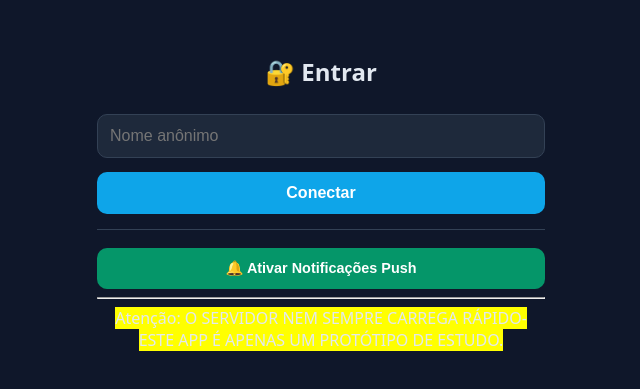
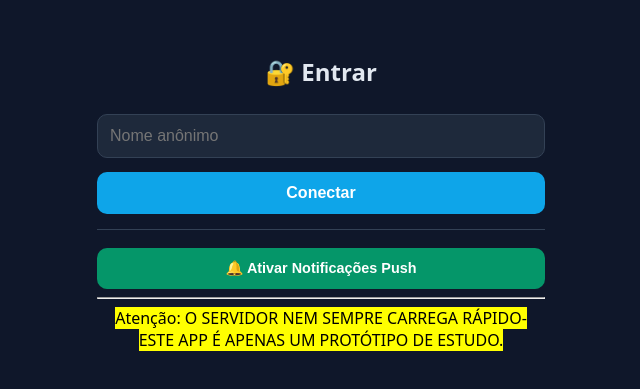
Before and after one commit to Contagiante2025/meu-mensageiro, a plain HTML site: page frontend/index.html in a window 1280 px wide. Shown: the part 221-610 px from the top of the page, without its empty margins (319-959 px from the left). Drawn offline with Linux system fonts and the light colour scheme.

Commit message:
Update warning message styling in index.html

```diff
--- a/frontend/index.html
+++ b/frontend/index.html
@@ -18,7 +18,7 @@
       <div style="margin-top: 15px; border-top: 1px solid #334155; padding-top: 10px;">
         <button id="enable-push-btn" style="background: #059669; font-size: 0.9rem;">🔔 Ativar Notificações Push</button>
         <hr>
-        <span style="background-color: yellow;">Atenção: O SERVIDOR NEM SEMPRE CARREGA RÁPIDO- ESTE APP É APENAS UM PROTÓTIPO DE ESTUDO.</span>
+        <span style="background-color: yellow; color: #000000;">Atenção: O SERVIDOR NEM SEMPRE CARREGA RÁPIDO- ESTE APP É APENAS UM PROTÓTIPO DE ESTUDO.</span>
       </div>
 
       <div id="loading" style="display:none; margin-top:10px; color:#94a3b8; font-size:0.9rem;">⏳ Gerando chaves...</div>
```
